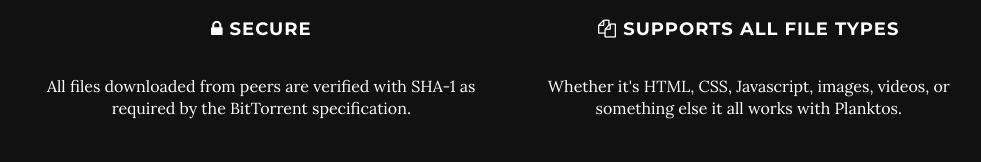
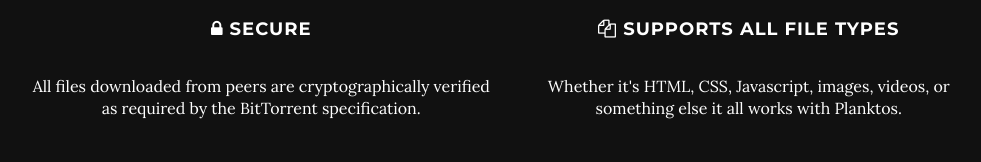
Before and after one commit to xuset/planktos, a plain HTML site: page index.html in a window 1280 px wide. Shown: the part 1557-1719 px from the top of the page, without its empty margins (135-1116 px from the left). Drawn offline with nearby package versions, Linux system fonts and the light colour scheme.

Commit message:
Remove info on what hash is used
There is confusion surrounding how planktos is effected by the
shattered sha1. Since the source torrent (contains sha1 hashes)
is created by the trusted website owner the shattered issue does
not apply to planktos' case. Shattered sha1 is only viable if the
attacher can generate both colliding files wich is not the case
for planktos since the website owner is trusted and creates the
torrent.

```diff
--- a/index.html
+++ b/index.html
@@ -180,7 +180,7 @@
                     Secure
                 </h4>
                 <div style="font-size: medium">
-                  All files downloaded from peers are verified with SHA-1 as required by the BitTorrent specification.
+                  All files downloaded from peers are cryptographically verified as required by the BitTorrent specification.
                 </div>
             </div>
             <div class="col-md-5 text-center" style="padding-bottom: 45px">
```
